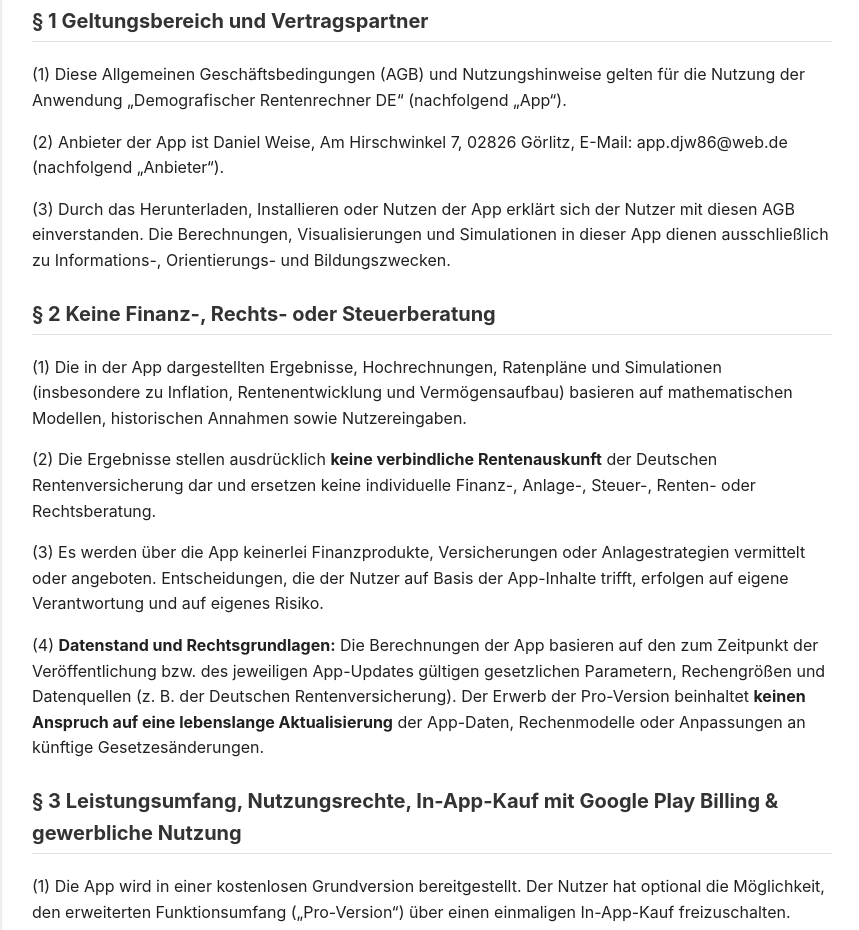
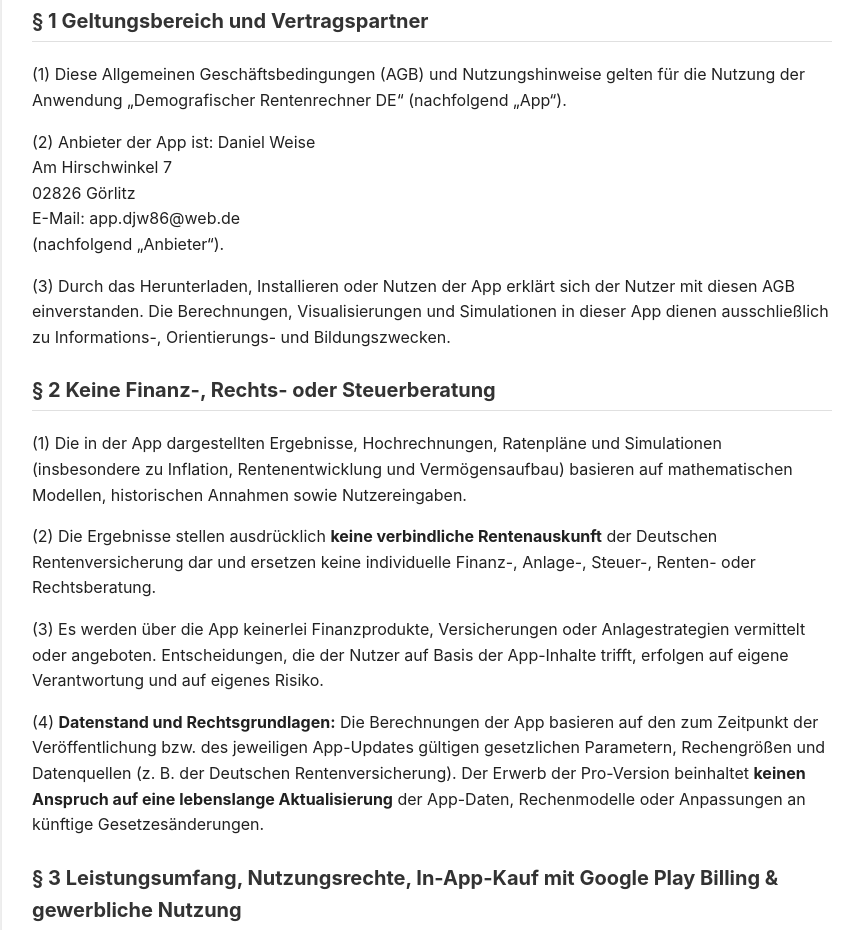
Before and after one commit to appdjw86/app.DemoRente.Impressum_mit_AGB.github.io, a plain HTML site: page index.html in a window 1280 px wide. Shown: the part 1660-2590 px from the top of the page, without its empty margins (208-1067 px from the left). Drawn offline with Linux system fonts and the light colour scheme.

Commit message:
Update index.html

```diff
--- a/index.html
+++ b/index.html
@@ -167,7 +167,13 @@
 <section>
   <h3>§ 1 Geltungsbereich und Vertragspartner</h3>
   <p>(1) Diese Allgemeinen Geschäftsbedingungen (AGB) und Nutzungshinweise gelten für die Nutzung der Anwendung „Demografischer Rentenrechner DE“ (nachfolgend „App“).</p>
-  <p>(2) Anbieter der App ist Daniel Weise, Am Hirschwinkel 7, 02826 Görlitz, E-Mail:  app.djw86@web.de (nachfolgend „Anbieter“).</p>
+  <p>
+    (2) Anbieter der App ist:
+    Daniel Weise<br>
+    Am Hirschwinkel 7<br>
+    02826 Görlitz<br>
+    E-Mail:  app.djw86@web.de<br>
+    (nachfolgend „Anbieter“).</p>
   <p>(3) Durch das Herunterladen, Installieren oder Nutzen der App erklärt sich der Nutzer mit diesen AGB einverstanden. Die Berechnungen, Visualisierungen und Simulationen in dieser App dienen ausschließlich zu Informations-, Orientierungs- und Bildungszwecken.</p>
 </section>
 
```
